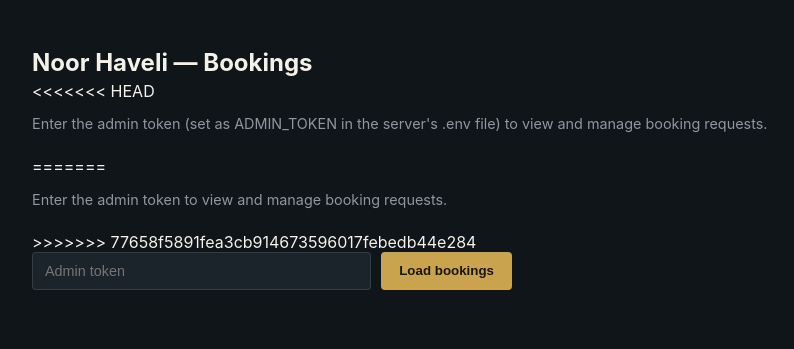
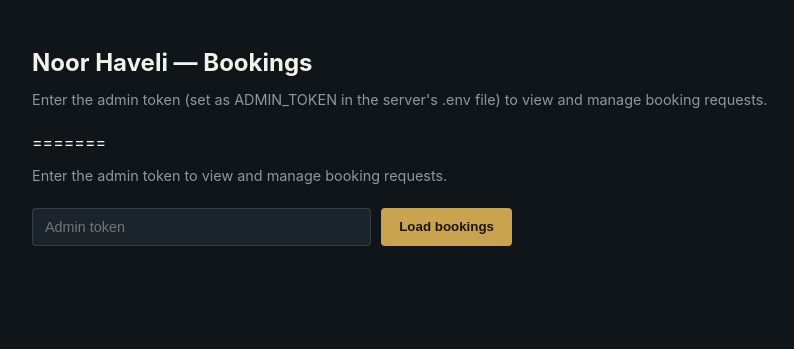
Before and after one commit to ParulGautam2706/Noor-haveli, a website: page public/admin.html in a window 1280 px wide. Shown: the whole page, without its empty margins (0-794 px from the left). Drawn offline with Linux system fonts and the light colour scheme.

```diff
--- a/public/admin.html
+++ b/public/admin.html
@@ -32,11 +32,11 @@
 </head>
 <body>
   <h1>Noor Haveli — Bookings</h1>
-<<<<<<< HEAD
+
   <p class="sub">Enter the admin token (set as ADMIN_TOKEN in the server's .env file) to view and manage booking requests.</p>
 =======
   <p class="sub">Enter the admin token to view and manage booking requests.</p>
->>>>>>> 77658f5891fea3cb914673596017febedb44e284
+
 
   <div class="token-row">
     <input type="password" id="tokenInput" placeholder="Admin token">
```
